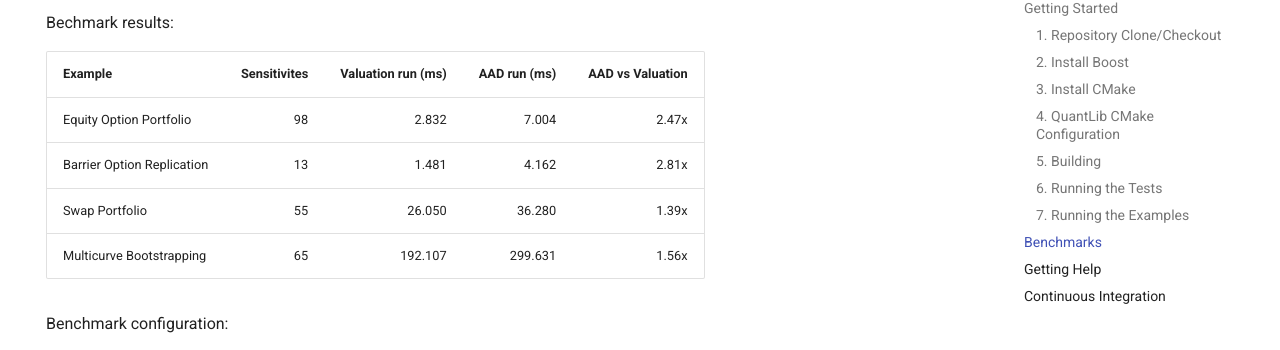
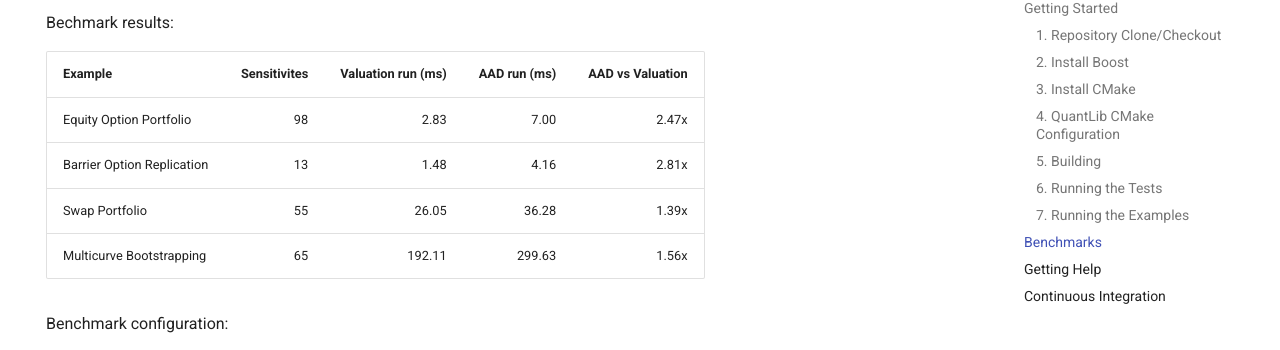
Before and after one commit to auto-differentiation/xad, an MkDocs documentation site: the page built from docs/quantlib.md, in a window 1280 px wide and 900 px high, scrolled down 2539 px. Shown: the part 148-498 px from the top of the window. Built offline with MkDocs 1.6.1 and Material for MkDocs 9.7.7, drawn with Linux system fonts in a browser that asks for light colours; comment, search, counter and statistics services are not loaded.

Commit message:
Update quantlib.md for consistent rounding

```diff
--- a/docs/quantlib.md
+++ b/docs/quantlib.md
@@ -132,10 +132,10 @@ Bechmark results:
 
 | Example                    | Sensitivites | Valuation run (ms) | AAD run (ms) | AAD vs Valuation |
 |----------------------------|-------------:|-------------------:|-------------:|-----------------:|
-| Equity Option Portfolio    |           98 |              2.832 |        7.004 |            2.47x |
-| Barrier Option Replication |           13 |              1.481 |        4.162 |            2.81x |
-| Swap Portfolio             |           55 |             26.050 |       36.280 |            1.39x |
-| Multicurve Bootstrapping   |           65 |            192.107 |      299.631 |            1.56x |
+| Equity Option Portfolio    |           98 |               2.83 |         7.00 |            2.47x |
+| Barrier Option Replication |           13 |               1.48 |         4.16 |            2.81x |
+| Swap Portfolio             |           55 |              26.05 |        36.28 |            1.39x |
+| Multicurve Bootstrapping   |           65 |             192.11 |       299.63 |            1.56x |
 
 Benchmark configuration:
 
```
